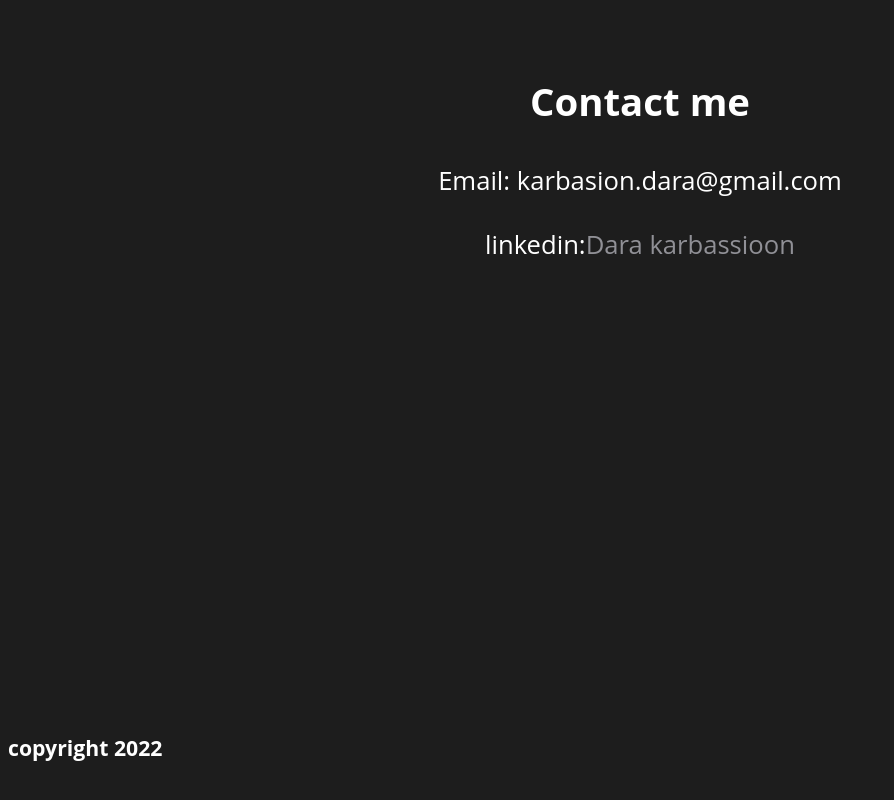
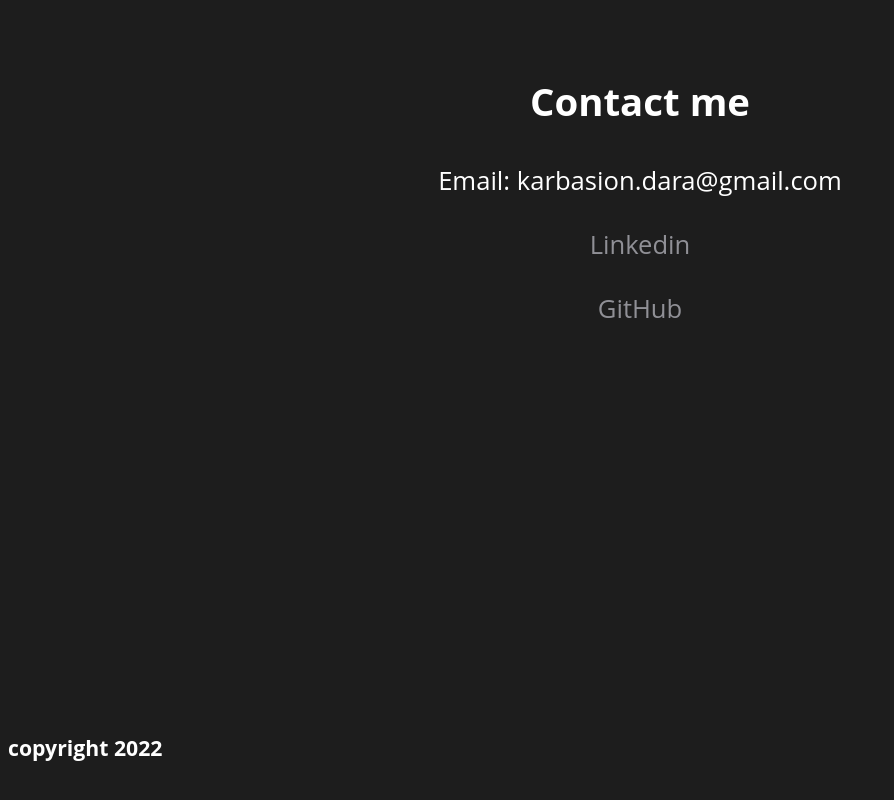
Before and after one commit to karbassioon-d/karbassioon-d-website, a plain HTML site: page index.html in a window 1280 px wide. Shown: the part 3681-4481 px from the top of the page, without its empty margins (0-894 px from the left). Drawn offline with nearby package versions, Linux system fonts and the light colour scheme.

Commit message:
Update index.html

```diff
--- a/index.html
+++ b/index.html
@@ -83,7 +83,8 @@
     <section id="section-home5" class="sectionFull hidden">
         <h2 class="sectionText">Contact me</h2>
         <p class="sectionText">Email: karbasion.dara@gmail.com</p>
-        <p class="sectionText">linkedin: <a href="https://www.linkedin.com/in/darakarbassioon/">Dara karbassioon</a></p>
+        <p class="sectionText"><a href="https://www.linkedin.com/in/darakarbassioon/">Linkedin</a></p>
+        <p class="sectionText"><a href="https://github.com/karbassioon-d">GitHub</a></p>
     </section>
     <script src="https://cdn.jsdelivr.net/npm/typed.js@2.0.12"></script>
 </body>
```
